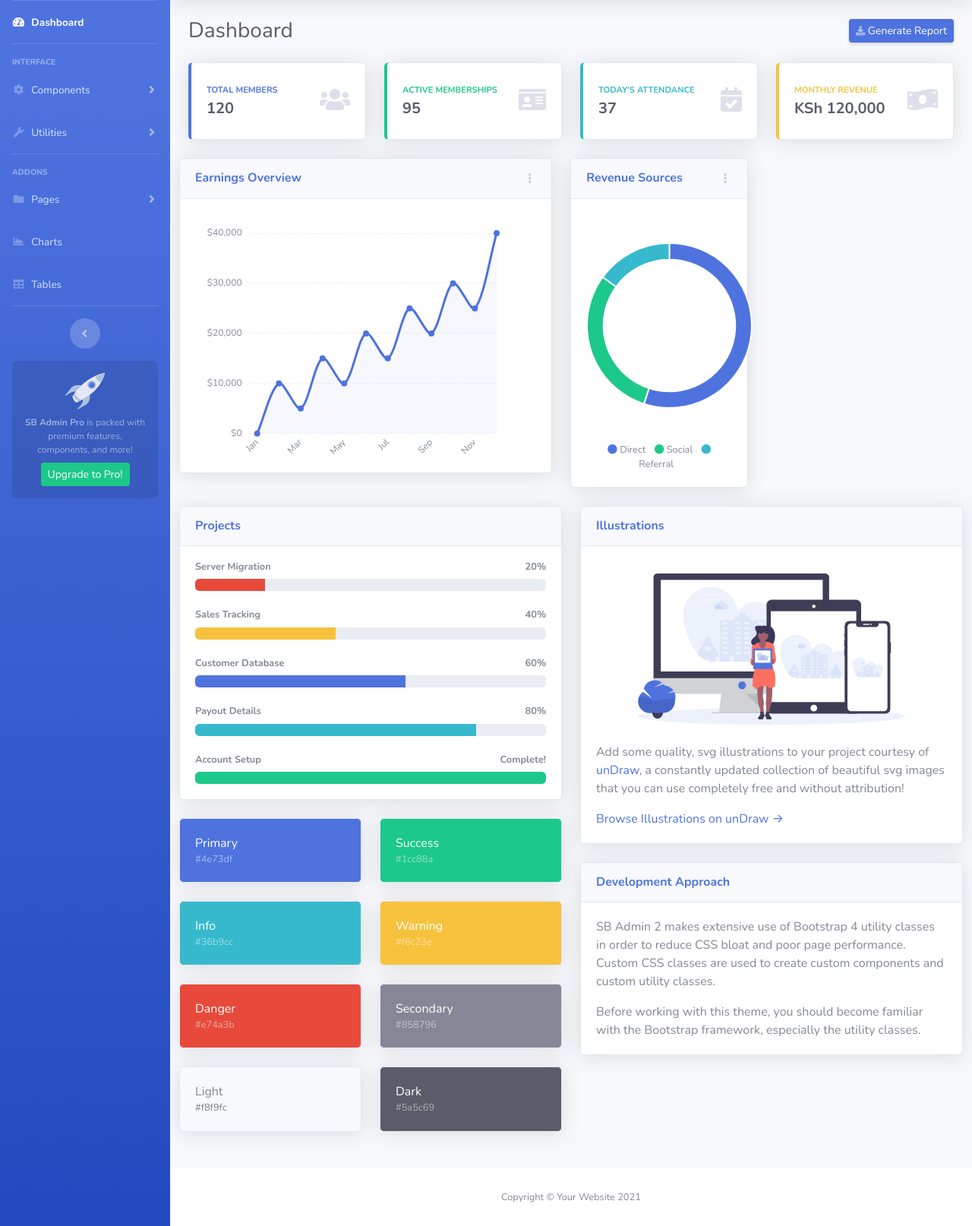
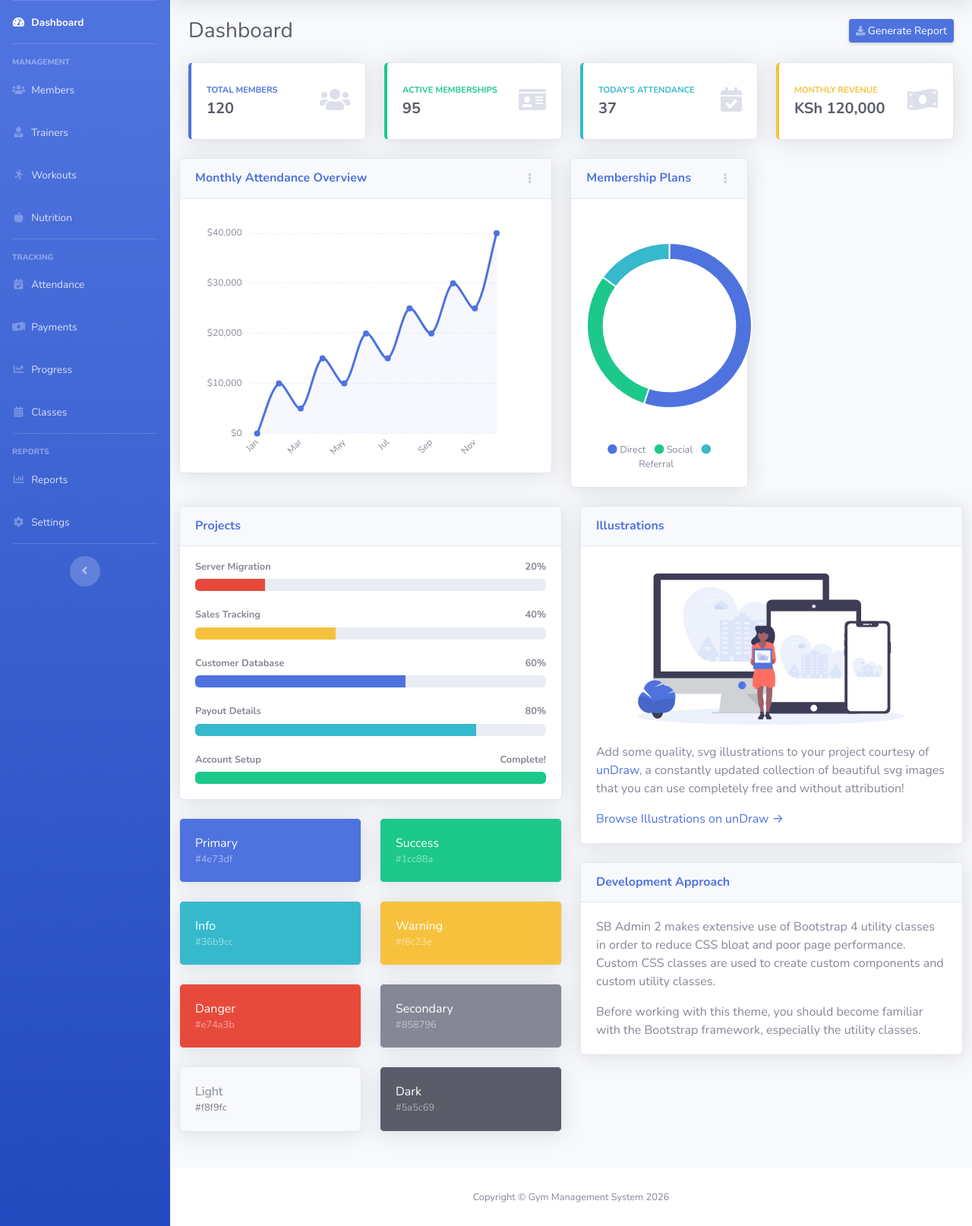
Before and after one commit to Michael-908/gym-website, a Flask app: page /dashboard in a window 1280 px wide. Shown: the part 70-1684 px from the top of the page at 76% size. Run offline with Flask 3, Linux system fonts and the light colour scheme; some libraries are stand-ins or nearby versions.

Commit message:
Updating side bar and navigation

```diff
--- a/templates/index.html
+++ b/templates/index.html
@@ -42,111 +42,97 @@
       <hr class="sidebar-divider my-0">
 
       <!-- Nav Item - Dashboard -->
+      <!-- Nav Item - Dashboard -->
 <li class="nav-item active">
-          <a class="nav-link" href="index.html">
+    <a class="nav-link" href="/dashboard">
         <i class="fas fa-fw fa-tachometer-alt"></i>
-              <span>Dashboard</span></a>
+        <span>Dashboard</span>
+    </a>
 </li>
 
-      <!-- Divider -->
 <hr class="sidebar-divider">
+<div class="sidebar-heading">Management</div>
 
-      <!-- Heading -->
-      <div class="sidebar-heading">
-          Interface
-      </div>
-
-      <!-- Nav Item - Pages Collapse Menu -->
 <li class="nav-item">
-          <a class="nav-link collapsed" href="#" data-toggle="collapse" data-target="#collapseTwo"
-              aria-expanded="true" aria-controls="collapseTwo">
-              <i class="fas fa-fw fa-cog"></i>
-              <span>Components</span>
+    <a class="nav-link" href="/members">
+        <i class="fas fa-fw fa-users"></i>
+        <span>Members</span>
     </a>
-          <div id="collapseTwo" class="collapse" aria-labelledby="headingTwo" data-parent="#accordionSidebar">
-              <div class="bg-white py-2 collapse-inner rounded">
-                  <h6 class="collapse-header">Custom Components:</h6>
-                  <a class="collapse-item" href="buttons.html">Buttons</a>
-                  <a class="collapse-item" href="cards.html">Cards</a>
-              </div>
-          </div>
 </li>
 
-      <!-- Nav Item - Utilities Collapse Menu -->
 <li class="nav-item">
-          <a class="nav-link collapsed" href="#" data-toggle="collapse" data-target="#collapseUtilities"
-              aria-expanded="true" aria-controls="collapseUtilities">
-              <i class="fas fa-fw fa-wrench"></i>
-              <span>Utilities</span>
+    <a class="nav-link" href="/trainers">
+        <i class="fas fa-fw fa-user-tie"></i>
+        <span>Trainers</span>
     </a>
-          <div id="collapseUtilities" class="collapse" aria-labelledby="headingUtilities"
-              data-parent="#accordionSidebar">
-              <div class="bg-white py-2 collapse-inner rounded">
-                  <h6 class="collapse-header">Custom Utilities:</h6>
-                  <a class="collapse-item" href="utilities-color.html">Colors</a>
-                  <a class="collapse-item" href="utilities-border.html">Borders</a>
-                  <a class="collapse-item" href="utilities-animation.html">Animations</a>
-                  <a class="collapse-item" href="utilities-other.html">Other</a>
-              </div>
-          </div>
 </li>
 
-      <!-- Divider -->
-      <hr class="sidebar-divider">
-
-      <!-- Heading -->
-      <div class="sidebar-heading">
-          Addons
-      </div>
-
-      <!-- Nav Item - Pages Collapse Menu -->
 <li class="nav-item">
-          <a class="nav-link collapsed" href="#" data-toggle="collapse" data-target="#collapsePages"
-              aria-expanded="true" aria-controls="collapsePages">
-              <i class="fas fa-fw fa-folder"></i>
-              <span>Pages</span>
+    <a class="nav-link" href="/workouts">
+        <i class="fas fa-fw fa-running"></i>
+        <span>Workouts</span>
     </a>
-          <div id="collapsePages" class="collapse" aria-labelledby="headingPages" data-parent="#accordionSidebar">
-              <div class="bg-white py-2 collapse-inner rounded">
-                  <h6 class="collapse-header">Login Screens:</h6>
-                  <a class="collapse-item" href="login.html">Login</a>
-                  <a class="collapse-item" href="register.html">Register</a>
-                  <a class="collapse-item" href="forgot-password.html">Forgot Password</a>
-                  <div class="collapse-divider"></div>
-                  <h6 class="collapse-header">Other Pages:</h6>
-                  <a class="collapse-item" href="404.html">404 Page</a>
-                  <a class="collapse-item" href="blank.html">Blank Page</a>
-              </div>
-          </div>
 </li>
 
-      <!-- Nav Item - Charts -->
 <li class="nav-item">
-          <a class="nav-link" href="charts.html">
-              <i class="fas fa-fw fa-chart-area"></i>
-              <span>Charts</span></a>
+    <a class="nav-link" href="/nutrition">
+        <i class="fas fa-fw fa-apple-alt"></i>
+        <span>Nutrition</span>
+    </a>
 </li>
 
-      <!-- Nav Item - Tables -->
+<hr class="sidebar-divider">
+<div class="sidebar-heading">Tracking</div>
+
 <li class="nav-item">
-          <a class="nav-link" href="tables.html">
-              <i class="fas fa-fw fa-table"></i>
-              <span>Tables</span></a>
+    <a class="nav-link" href="/attendance">
+        <i class="fas fa-fw fa-calendar-check"></i>
+        <span>Attendance</span>
+    </a>
 </li>
 
-      <!-- Divider -->
+<li class="nav-item">
+    <a class="nav-link" href="/payments">
+        <i class="fas fa-fw fa-money-bill-wave"></i>
+        <span>Payments</span>
+    </a>
+</li>
+
+<li class="nav-item">
+    <a class="nav-link" href="/progress">
+        <i class="fas fa-fw fa-chart-line"></i>
+        <span>Progress</span>
+    </a>
+</li>
+
+<li class="nav-item">
+    <a class="nav-link" href="/classes">
+        <i class="fas fa-fw fa-calendar-alt"></i>
+        <span>Classes</span>
+    </a>
+</li>
+
+<hr class="sidebar-divider">
+<div class="sidebar-heading">Reports</div>
+
+<li class="nav-item">
+    <a class="nav-link" href="/reports">
+        <i class="fas fa-fw fa-chart-bar"></i>
+        <span>Reports</span>
+    </a>
+</li>
+
+<li class="nav-item">
+    <a class="nav-link" href="/settings">
+        <i class="fas fa-fw fa-cog"></i>
+        <span>Settings</span>
+    </a>
+</li>
+
 <hr class="sidebar-divider d-none d-md-block">
 
-      <!-- Sidebar Toggler (Sidebar) -->
 <div class="text-center d-none d-md-inline">
     <button class="rounded-circle border-0" id="sidebarToggle"></button>
-      </div>
-
-      <!-- Sidebar Message -->
-      <div class="sidebar-card d-none d-lg-flex">
-          <img class="sidebar-card-illustration mb-2" src="{{ url_for('static', filename='img/undraw_rocket.svg') }}" alt="...">
-          <p class="text-center mb-2"><strong>SB Admin Pro</strong> is packed with premium features, components, and more!</p>
-          <a class="btn btn-success btn-sm" href="https://startbootstrap.com/theme/sb-admin-pro">Upgrade to Pro!</a>
 </div>
 
   </ul>
@@ -453,7 +439,7 @@
             <!-- Card Header - Dropdown -->
             <div
                 class="card-header py-3 d-flex flex-row align-items-center justify-content-between">
-                <h6 class="m-0 font-weight-bold text-primary">Earnings Overview</h6>
+                <h6 class="m-0 font-weight-bold text-primary">Monthly Attendance Overview</h6>
                 <div class="dropdown no-arrow">
                     <a class="dropdown-toggle" href="#" role="button" id="dropdownMenuLink"
                         data-toggle="dropdown" aria-haspopup="true" aria-expanded="false">
@@ -484,7 +470,7 @@
             <!-- Card Header - Dropdown -->
             <div
                 class="card-header py-3 d-flex flex-row align-items-center justify-content-between">
-                <h6 class="m-0 font-weight-bold text-primary">Revenue Sources</h6>
+                <h6 class="m-0 font-weight-bold text-primary">Membership Plans</h6>
                 <div class="dropdown no-arrow">
                     <a class="dropdown-toggle" href="#" role="button" id="dropdownMenuLink"
                         data-toggle="dropdown" aria-haspopup="true" aria-expanded="false">
@@ -684,7 +670,7 @@
       <footer class="sticky-footer bg-white">
           <div class="container my-auto">
               <div class="copyright text-center my-auto">
-                  <span>Copyright &copy; Your Website 2021</span>
+                  <span>Copyright &copy; Gym Management System 2026</span>
               </div>
           </div>
       </footer>
```
Lines whose indentation alone changed are shown as unchanged.
